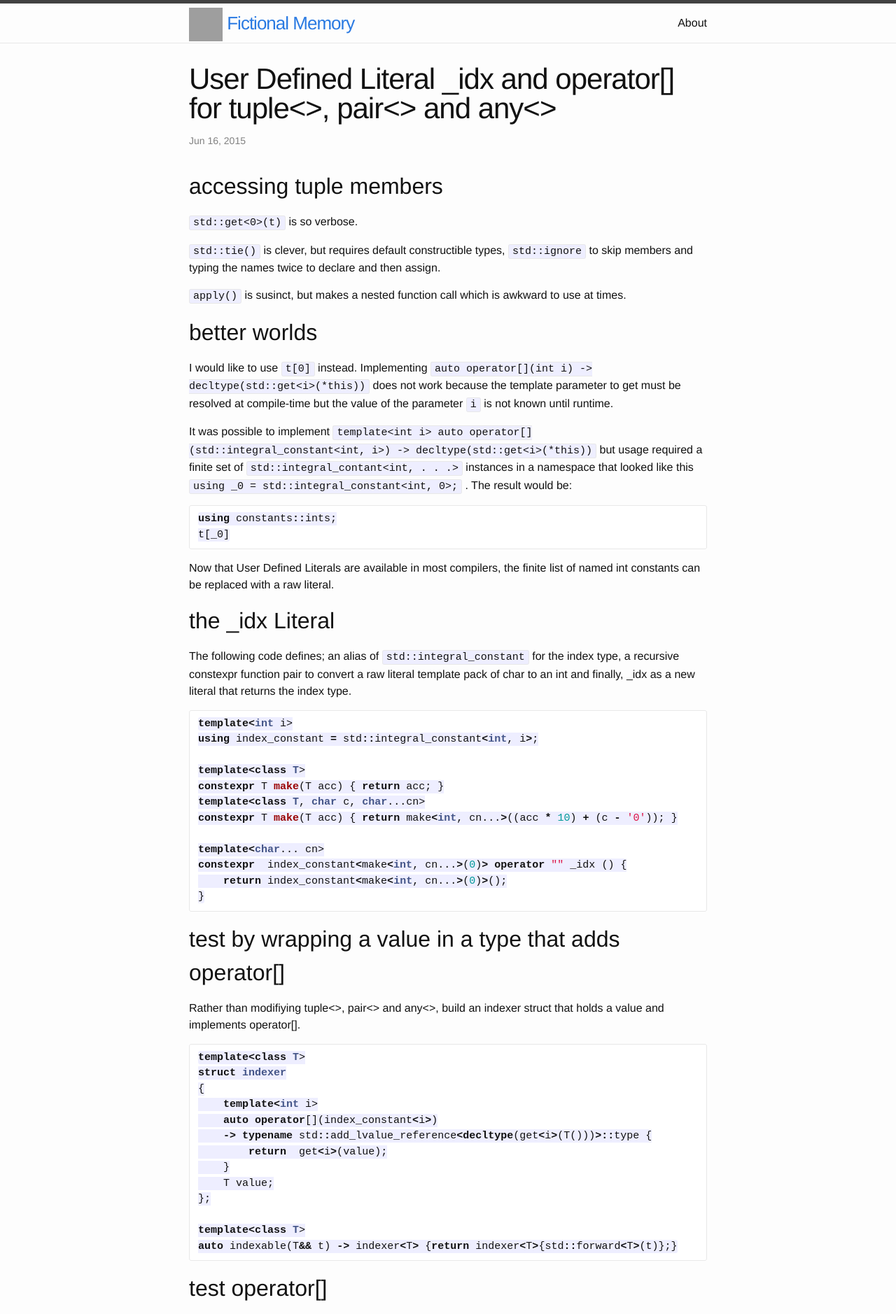
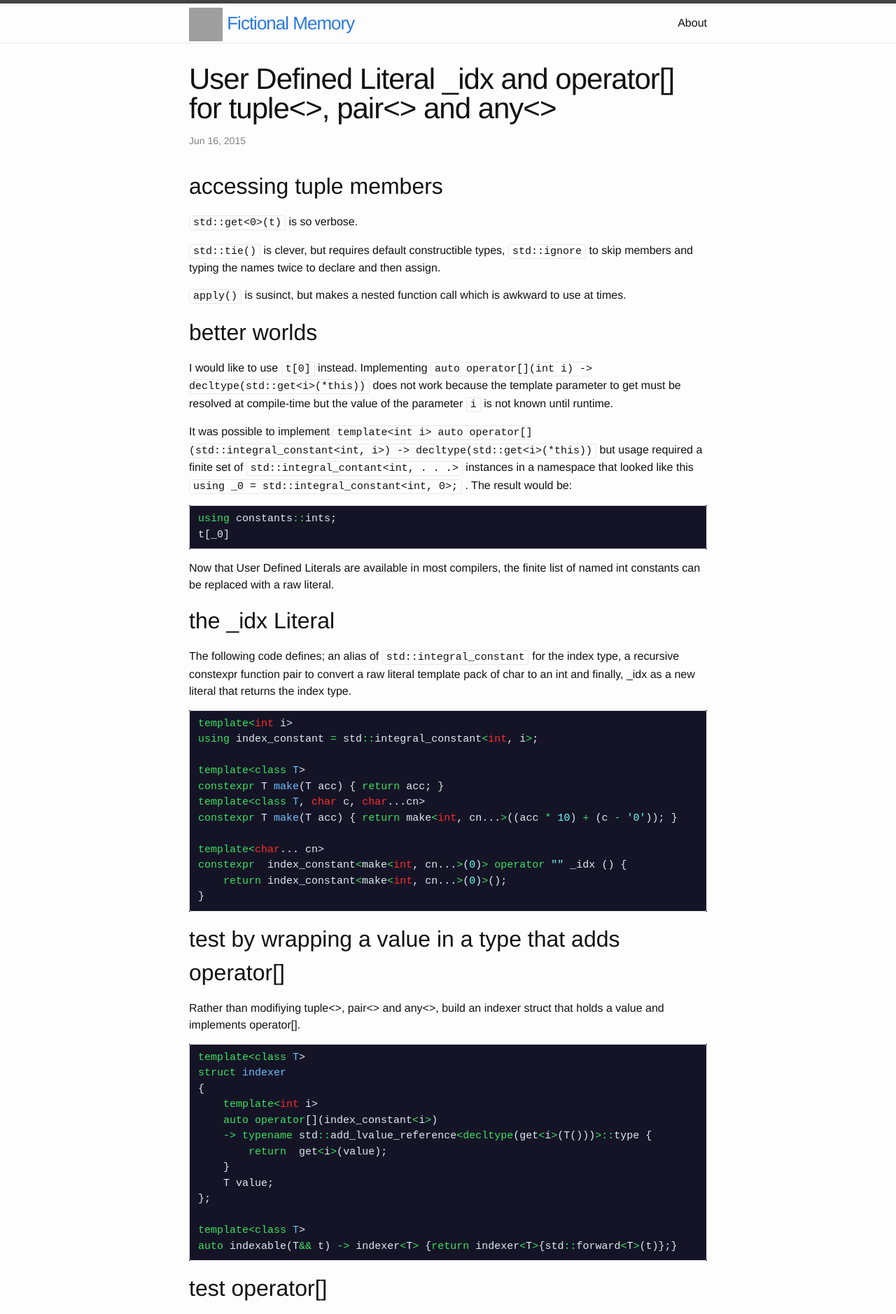
Before and after one commit to xbanks/kirkshoop.github.io, a Jekyll site: the page built from _posts/2015-06-16-user_defined_literal__idx_and_operator_for_tuple_pair_and_any.md, in a window 1280 px wide. Shown: the top 1878 px of the page at 70% size. Built offline with Jekyll 4.4.1, drawn with Linux system fonts in a browser that asks for light colours; grey boxes are pictures that could not be loaded.

Commit message:
use dark code theme

```diff
--- a/_sass/_base.scss
+++ b/_sass/_base.scss
@@ -130,7 +130,6 @@ code {
     font-size: 15px;
     border: 1px solid $grey-color-light;
     border-radius: 3px;
-    background-color: #eef;
 }
 
 code {
--- a/_sass/_syntax-highlighting.scss
+++ b/_sass/_syntax-highlighting.scss
@@ -1,67 +1,87 @@
-/**
- * Syntax highlighting styles
- */
+/* Solarized Dark
+For use with Jekyll and Pygments
+http://ethanschoonover.com/solarized
+SOLARIZED HEX      ROLE
+--------- -------- ------------------------------------------
+*/
+$bg-color: #151427; //  background
+$base01:   #9F9F9F; //  comments / secondary content
+$body:     #DDECEC; //  body text / default code / primary content
+$orange:   #FF8900; //  constants
+$red:      #FF2B27; //  regex, special keywords
+$blue:     #6DC2FD; //  reserved keywords
+$cyan:     #69FFF4; //  strings, numbers
+$green:    #3AE25C; //  operators, other keywords
+
 .highlight {
-    background: #fff;
-    @extend %vertical-rhythm;
+    background-color: $bg-color; color: $body;
 
-    .c     { color: #998; font-style: italic } // Comment
-    .err   { color: #a61717; background-color: #e3d2d2 } // Error
-    .k     { font-weight: bold } // Keyword
-    .o     { font-weight: bold } // Operator
-    .cm    { color: #998; font-style: italic } // Comment.Multiline
-    .cp    { color: #999; font-weight: bold } // Comment.Preproc
-    .c1    { color: #998; font-style: italic } // Comment.Single
-    .cs    { color: #999; font-weight: bold; font-style: italic } // Comment.Special
-    .gd    { color: #000; background-color: #fdd } // Generic.Deleted
-    .gd .x { color: #000; background-color: #faa } // Generic.Deleted.Specific
-    .ge    { font-style: italic } // Generic.Emph
-    .gr    { color: #a00 } // Generic.Error
-    .gh    { color: #999 } // Generic.Heading
-    .gi    { color: #000; background-color: #dfd } // Generic.Inserted
-    .gi .x { color: #000; background-color: #afa } // Generic.Inserted.Specific
-    .go    { color: #888 } // Generic.Output
-    .gp    { color: #555 } // Generic.Prompt
-    .gs    { font-weight: bold } // Generic.Strong
-    .gu    { color: #aaa } // Generic.Subheading
-    .gt    { color: #a00 } // Generic.Traceback
-    .kc    { font-weight: bold } // Keyword.Constant
-    .kd    { font-weight: bold } // Keyword.Declaration
-    .kp    { font-weight: bold } // Keyword.Pseudo
-    .kr    { font-weight: bold } // Keyword.Reserved
-    .kt    { color: #458; font-weight: bold } // Keyword.Type
-    .m     { color: #099 } // Literal.Number
-    .s     { color: #d14 } // Literal.String
-    .na    { color: #008080 } // Name.Attribute
-    .nb    { color: #0086B3 } // Name.Builtin
-    .nc    { color: #458; font-weight: bold } // Name.Class
-    .no    { color: #008080 } // Name.Constant
-    .ni    { color: #800080 } // Name.Entity
-    .ne    { color: #900; font-weight: bold } // Name.Exception
-    .nf    { color: #900; font-weight: bold } // Name.Function
-    .nn    { color: #555 } // Name.Namespace
-    .nt    { color: #000080 } // Name.Tag
-    .nv    { color: #008080 } // Name.Variable
-    .ow    { font-weight: bold } // Operator.Word
-    .w     { color: #bbb } // Text.Whitespace
-    .mf    { color: #099 } // Literal.Number.Float
-    .mh    { color: #099 } // Literal.Number.Hex
-    .mi    { color: #099 } // Literal.Number.Integer
-    .mo    { color: #099 } // Literal.Number.Oct
-    .sb    { color: #d14 } // Literal.String.Backtick
-    .sc    { color: #d14 } // Literal.String.Char
-    .sd    { color: #d14 } // Literal.String.Doc
-    .s2    { color: #d14 } // Literal.String.Double
-    .se    { color: #d14 } // Literal.String.Escape
-    .sh    { color: #d14 } // Literal.String.Heredoc
-    .si    { color: #d14 } // Literal.String.Interpol
-    .sx    { color: #d14 } // Literal.String.Other
-    .sr    { color: #009926 } // Literal.String.Regex
-    .s1    { color: #d14 } // Literal.String.Single
-    .ss    { color: #990073 } // Literal.String.Symbol
-    .bp    { color: #999 } // Name.Builtin.Pseudo
-    .vc    { color: #008080 } // Name.Variable.Class
-    .vg    { color: #008080 } // Name.Variable.Global
-    .vi    { color: #008080 } // Name.Variable.Instance
-    .il    { color: #099 } // Literal.Number.Integer.Long
+    .c { color: $base01; } /* Comment */
+    .err { color: $body; } /* Error */
+    .g { color: $body; } /* Generic */
+    .k { color: $green; } /* Keyword */
+    .l { color: $body; } /* Literal */
+    .n { color: $body; } /* Name */
+    .o { color: $green; } /* Operator */
+    .x { color: $orange; } /* Other */
+    .p { color: $body; } /* Punctuation */
+    .cm { color: $base01; } /* Comment.Multiline */
+    .cp { color: $green; } /* Comment.Preproc */
+    .c1 { color: $base01; } /* Comment.Single */
+    .cs { color: $green; } /* Comment.Special */
+    .gd { color: $cyan; } /* Generic.Deleted */
+    .ge { color: $body;; font-style: italic } /* Generic.Emph */
+    .gr { color: $red; } /* Generic.Error */
+    .gh { color: $orange; } /* Generic.Heading */
+    .gi { color: $green; } /* Generic.Inserted */
+    .go { color: $body; } /* Generic.Output */
+    .gp { color: $body; } /* Generic.Prompt */
+    .gs { color: $body;; font-weight: bold } /* Generic.Strong */
+    .gu { color: $orange; } /* Generic.Subheading */
+    .gt { color: $body; } /* Generic.Traceback */
+    .kc { color: $orange; } /* Keyword.Constant */
+    .kd { color: $blue; } /* Keyword.Declaration */
+    .kn { color: $green; } /* Keyword.Namespace */
+    .kp { color: $green; } /* Keyword.Pseudo */
+    .kr { color: $blue; } /* Keyword.Reserved */
+    .kt { color: $red; } /* Keyword.Type */
+    .ld { color: $body; } /* Literal.Date */
+    .m { color: $cyan; } /* Literal.Number */
+    .s { color: $cyan; } /* Literal.String */
+    .na { color: $body; } /* Name.Attribute */
+    .nb { color: $orange } /* Name.Builtin */
+    .nc { color: $blue; } /* Name.Class */
+    .no { color: $orange; } /* Name.Constant */
+    .nd { color: $blue; } /* Name.Decorator */
+    .ni { color: $orange; } /* Name.Entity */
+    .ne { color: $orange; } /* Name.Exception */
+    .nf { color: $blue; } /* Name.Function */
+    .nl { color: $body; } /* Name.Label */
+    .nn { color: $body; } /* Name.Namespace */
+    .nx { color: $body; } /* Name.Other */
+    .py { color: $body; } /* Name.Property */
+    .nt { color: $blue; } /* Name.Tag */
+    .nv { color: $blue; } /* Name.Variable */
+    .ow { color: $green; } /* Operator.Word */
+    .w  { color: $body; } /* Text.Whitespace */
+    .mf { color: $cyan; } /* Literal.Number.Float */
+    .mh { color: $cyan; } /* Literal.Number.Hex */
+    .mi { color: $cyan; } /* Literal.Number.Integer */
+    .mo { color: $cyan; } /* Literal.Number.Oct */
+    .sb { color: $base01 } /* Literal.String.Backtick */
+    .sc { color: $cyan; } /* Literal.String.Char */
+    .sd { color: $body; } /* Literal.String.Doc */
+    .s2 { color: $cyan; } /* Literal.String.Double */
+    .se { color: $orange; } /* Literal.String.Escape */
+    .sh { color: $body; } /* Literal.String.Heredoc */
+    .si { color: $cyan; } /* Literal.String.Interpol */
+    .sx { color: $cyan; } /* Literal.String.Other */
+    .sr { color: $red; } /* Literal.String.Regex */
+    .s1 { color: $cyan; } /* Literal.String.Single */
+    .ss { color: $cyan; } /* Literal.String.Symbol */
+    .bp { color: $blue; } /* Name.Builtin.Pseudo */
+    .vc { color: $blue; } /* Name.Variable.Class */
+    .vg { color: $blue; } /* Name.Variable.Global */
+    .vi { color: $blue; } /* Name.Variable.Instance */
+    .il { color: $cyan; } /* Literal.Number.Integer.Long */
 }
```
